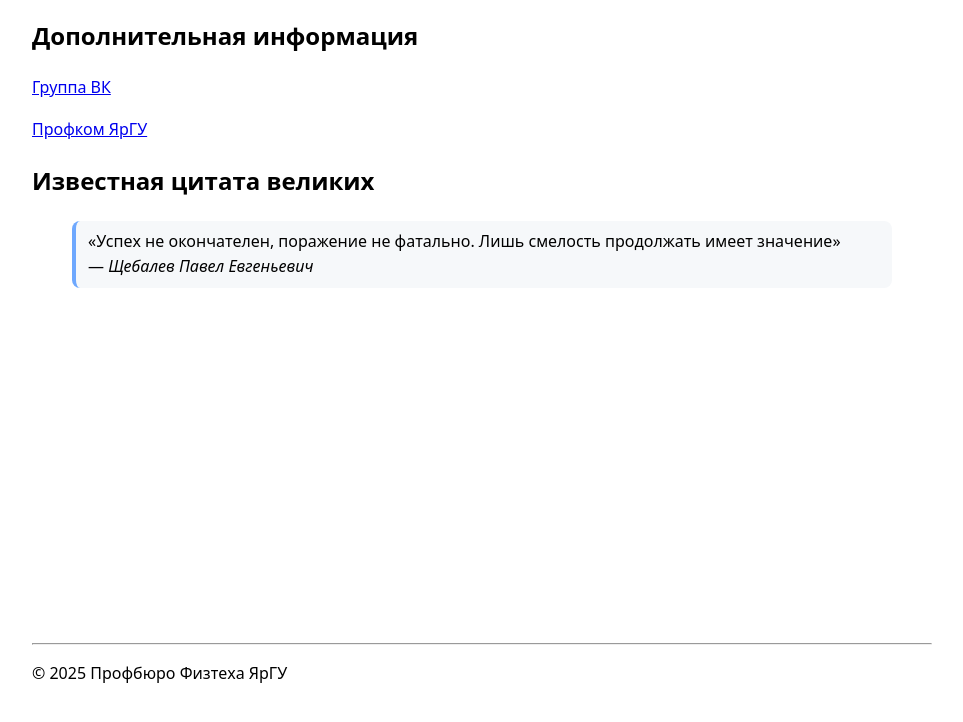
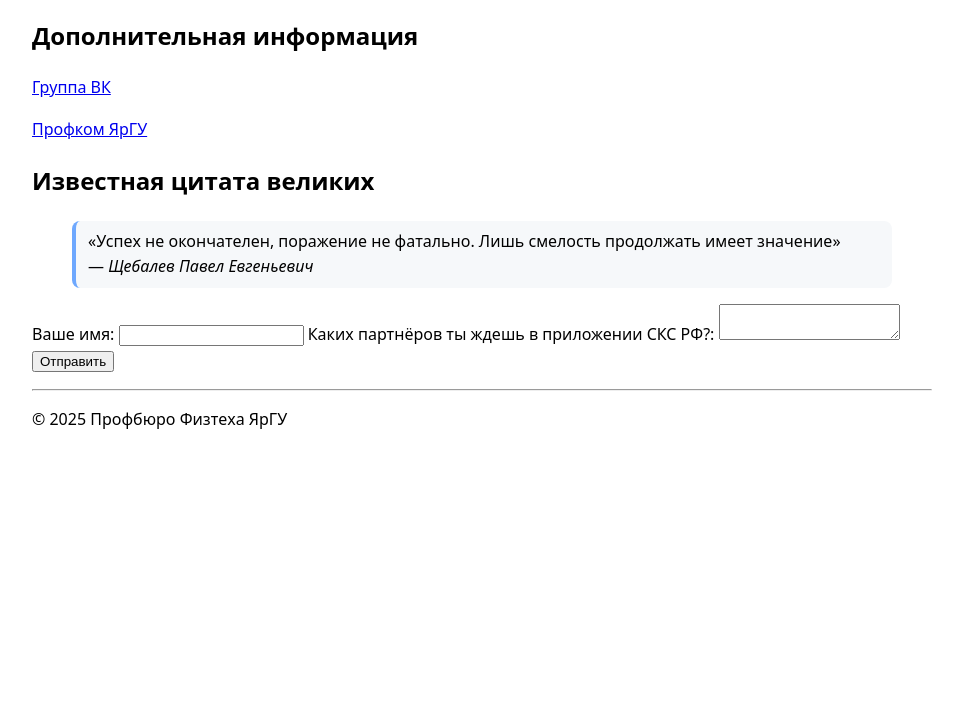
Before and after one commit to Vladislafff76/web-course-lesson-01, a plain HTML site: page index.html in a window 1280 px wide. Shown: the part 1214-1936 px from the top of the page, without its empty margins (158-1121 px from the left). After the commit the page ends 1683 px from the top, so only its background shows below. Drawn offline with Linux system fonts and the light colour scheme.

Commit message:
Update index.html

```diff
--- a/index.html
+++ b/index.html
@@ -71,9 +71,15 @@
     </section>
   </main>
 
-<iframe width="560" height="315"
-  src="https://yandex.ru/video/preview/17094751560160115528"
-  frameborder="0" allowfullscreen></iframe>
+<form>
+  <label for="name">Ваше имя:</label>
+  <input type="text" id="name" name="name">
+
+  <label for="review">Каких партнёров ты ждешь в приложении СКС РФ?:</label>
+  <textarea id="review" name="review"></textarea>
+
+  <button type="submit">Отправить</button>
+</form>
 
   <footer><hr><p>© 2025 Профбюро Физтеха ЯрГУ </p></footer>
 </body>
```
